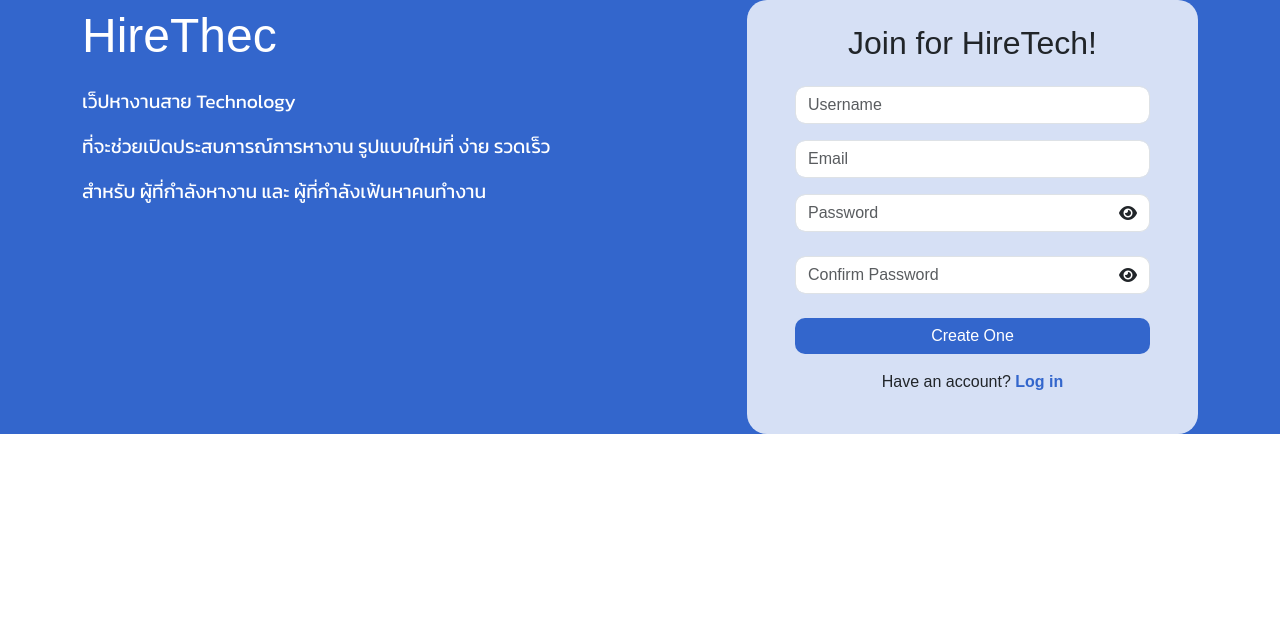
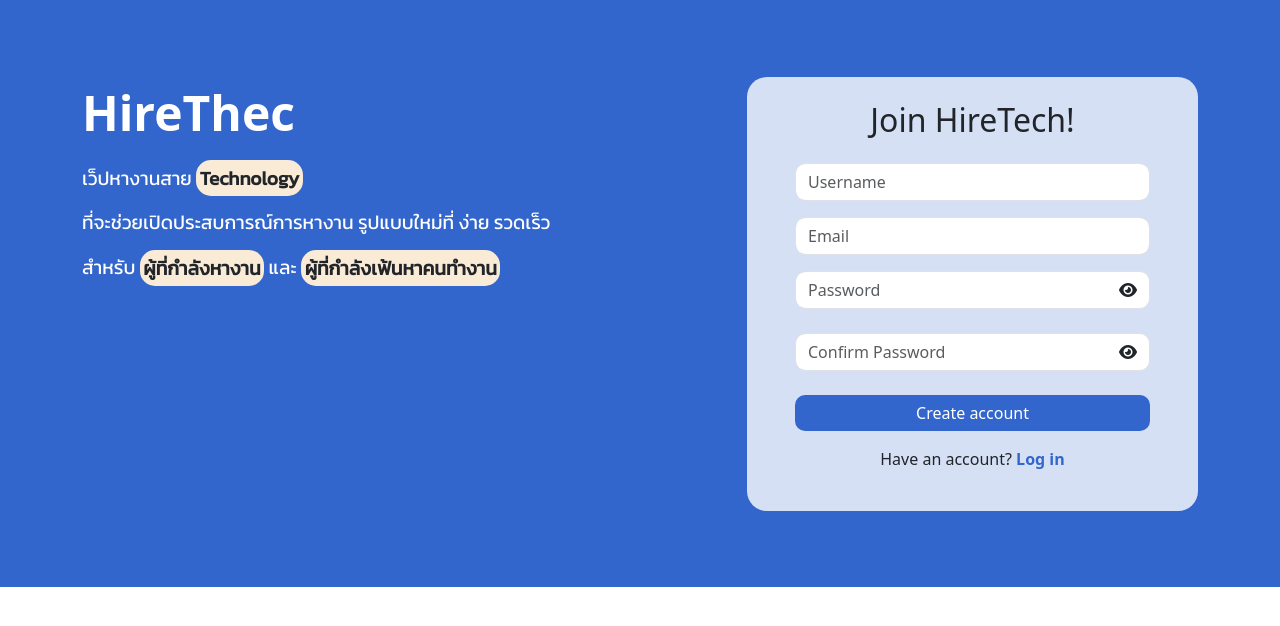
Before and after one commit to minddymind/Hire-Tech, a Flask app: page /signup in a window 1280 px wide. Shown: the top 626 px of the page. Run offline with Flask 3, Linux system fonts and the light colour scheme.

Commit message:
update style.css and html

```diff
--- a/flask/app/static/css/style.css
+++ b/flask/app/static/css/style.css
@@ -1,7 +1,8 @@
-.maincontent{
+.main {
   background-color: #3366CC;
-  background-size: cover;
-  font-family: 'IBMPlexMono', sans-serif;
+  padding: 76.5px 9px
+  /* background-size: cover;
+  font-family: 'IBMPlexMono', sans-serif; */
 }
 
 div.form-box {
@@ -64,3 +65,8 @@ p {
   animation-duration: 3s;
   animation-name: slidein;
 }
+
+.mark {
+  border-radius: 15px;
+  background-color:antiquewhite;
+}
--- a/flask/app/static/signup.html
+++ b/flask/app/static/signup.html
@@ -27,19 +27,19 @@
         <title>HireThec</title>
     </head>
     <body>
-        <section class="maincontent">
+        <div class="main">
             <div class="container">
                 <div class="row">
                     <div class="col-lg-7 col-md-12">
-                        <p class="header">HireThec</p>
-                        <p class="txt">เว็ปหางานสาย Technology</p>
+                        <p class="header"><b>HireThec</b></p>
+                        <p class="txt">เว็ปหางานสาย <b class="mark">Technology</b></p>
                         <p class="txt">ที่จะช่วยเปิดประสบการณ์การหางาน รูปแบบใหม่ที่ ง่าย รวดเร็ว</p>
-                        <p class="txt">สำหรับ ผู้ที่กำลังหางาน และ ผู้ที่กำลังเฟ้นหาคนทำงาน</p>
+                        <p class="txt">สำหรับ <b class="mark">ผู้ที่กำลังหางาน</b> และ <b class="mark">ผู้ที่กำลังเฟ้นหาคนทำงาน</b></p>
                     </div>
                     <div class="col-lg-5 col-md-10 col-sm-12">
                         <div class="form-box px-5 py-4">
                             <form>
-                                <h2 class="text-center mb-4">Join for HireTech!</h2>
+                                <h2 class="text-center mb-4">Join HireTech!</h2>
                                 <!-- <p class="desc-form">Create Username</p> -->
                                 <input type="text" name="" placeholder="Username" class="form-control mb-3">
                                 <!-- <p class="desc-form">Email</p> -->
@@ -60,13 +60,13 @@
                                     <label></label>
                                 </div> -->
                                 <br>
-                                <button class="register-btn form-control mb-3">Create One</button>
+                                <button class="register-btn form-control mb-3">Create account</button>
                                 <p class="text-center">Have an account? <a href="" class="link"><b>Log in</b></a></p>
                             </form>
                         </div>
                     </div>
                 </div>
             </div>
-        </section>
+        </div>
     </body>
 </html>
```
